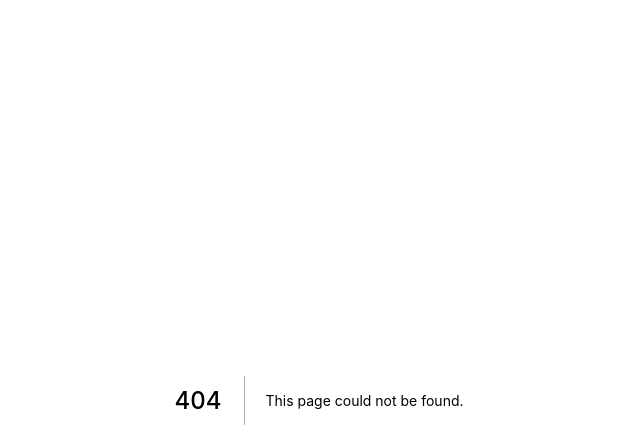
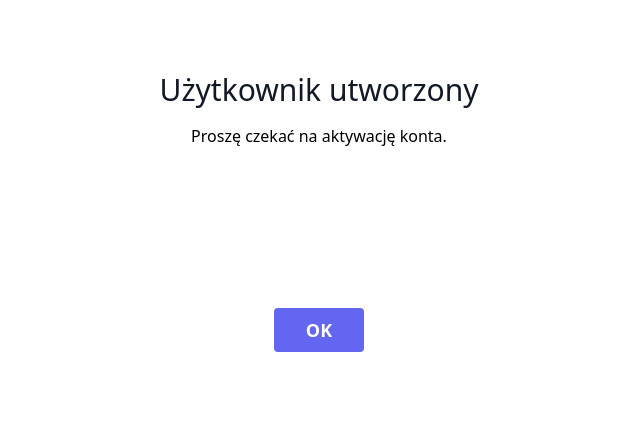
Before and after one commit to MiSypniewski/Punktualnik, a Next.js app: page /users/comfirm in a window 1280 px wide. Before the commit this address had no page. Shown: the top 448 px of the page, without its empty margins (321-961 px from the left). Built offline with nearby package versions, Linux system fonts and the light colour scheme.

Commit message:
feat: add comfirm page

```diff
--- /dev/null
+++ b/pages/users/comfirm.js
@@ -0,0 +1,29 @@
+import { useRouter } from "next/router";
+
+export default function Comfirm() {
+  const router = useRouter();
+
+  const handleReturnToMain = (e) => {
+    e.preventDefault();
+    router.push("/");
+  };
+
+  return (
+    <section className="sm:container mx-auto p-2 mt-16 mb-8">
+      <h2 className="sm:text-3xl text-2xl font-medium title-font mb-4 text-gray-900 text-center">
+        Użytkownik utworzony
+      </h2>
+      <p className="text-center">Proszę czekać na aktywację konta.</p>
+      <div className="mt-40">
+        <button
+          onClick={(e) => {
+            handleReturnToMain(e);
+          }}
+          className="disabled:opacity-50 flex mx-auto text-white bg-indigo-500 border-0 py-2 px-8 focus:outline-none hover:bg-indigo-600 rounded text-lg font-bold"
+        >
+          OK
+        </button>
+      </div>
+    </section>
+  );
+}
```
